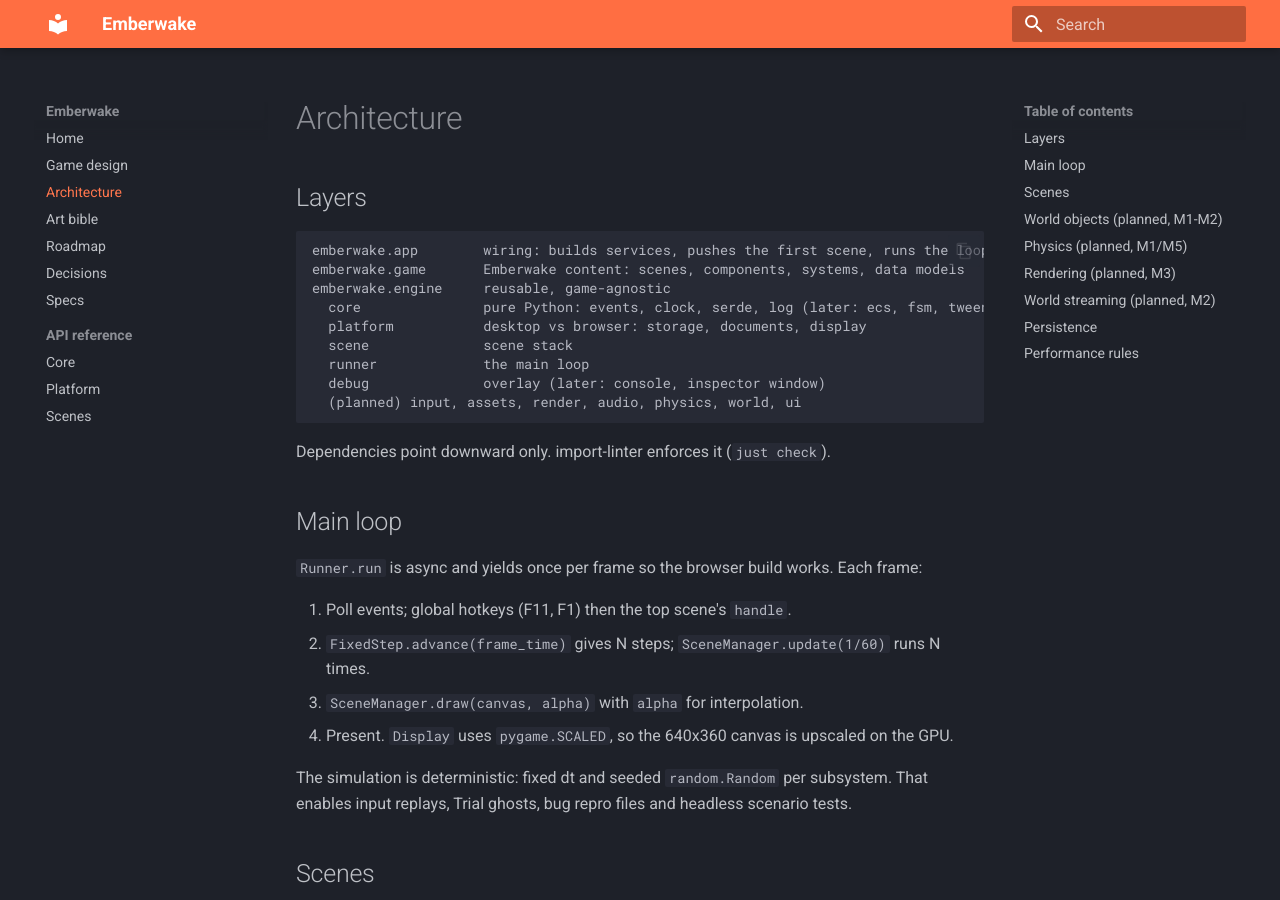
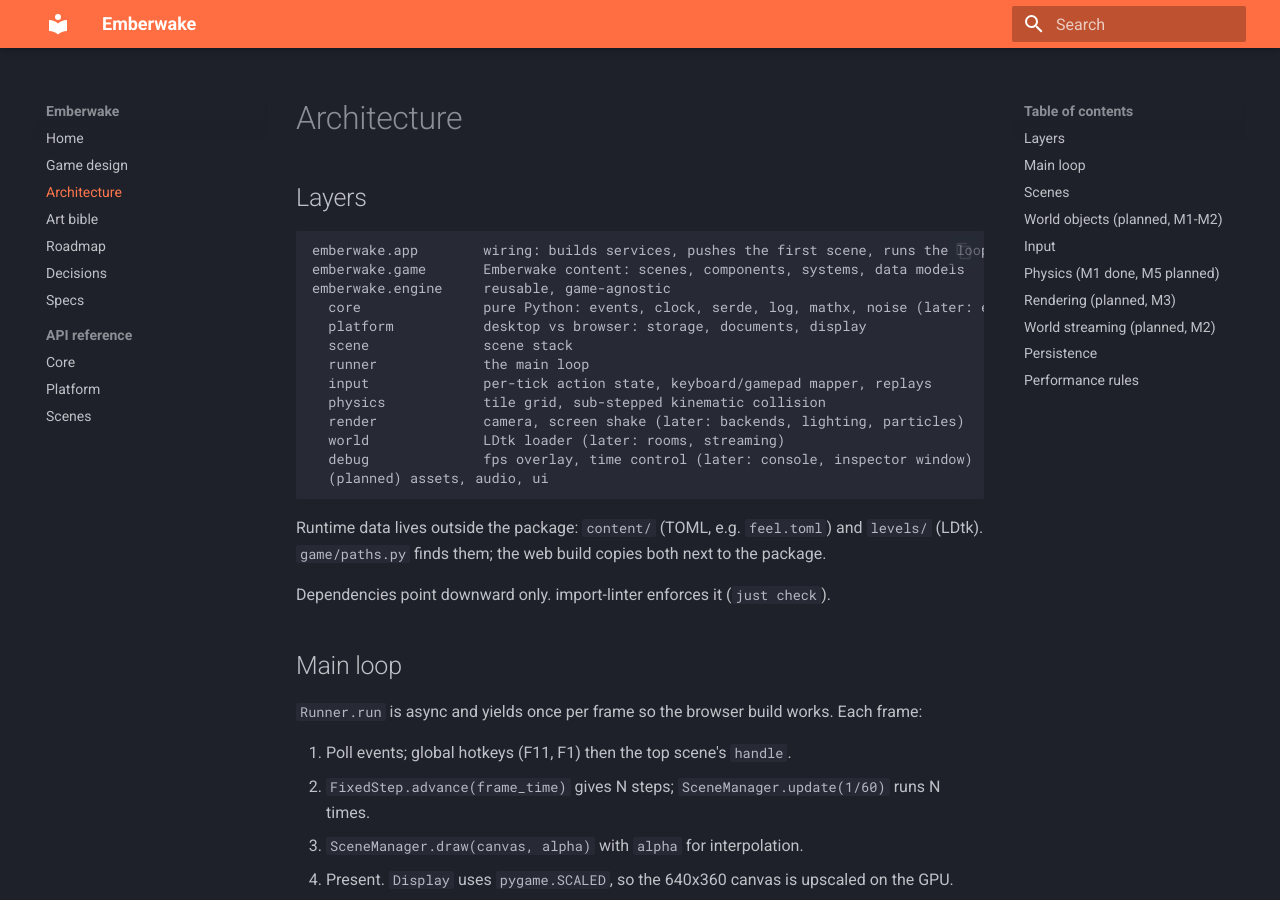
Before and after one commit to AxelSuu/emberwake, an MkDocs documentation site: the page built from docs/architecture.md, in a window 1280 px wide and 900 px high. Built offline with MkDocs 1.6.1 and Material for MkDocs 9.7.7, drawn with Linux system fonts in a browser that asks for light colours; some of the changed text lies outside the part shown.

Commit message:
Document M1 systems, controls and dev keys

````diff
--- a/docs/architecture.md
+++ b/docs/architecture.md
@@ -6,13 +6,20 @@
 emberwake.app        wiring: builds services, pushes the first scene, runs the loop
 emberwake.game       Emberwake content: scenes, components, systems, data models
 emberwake.engine     reusable, game-agnostic
-  core               pure Python: events, clock, serde, log (later: ecs, fsm, tween, rng)
+  core               pure Python: events, clock, serde, log, mathx, noise (later: ecs, fsm, tween)
   platform           desktop vs browser: storage, documents, display
   scene              scene stack
   runner             the main loop
-  debug              overlay (later: console, inspector window)
-  (planned) input, assets, render, audio, physics, world, ui
+  input              per-tick action state, keyboard/gamepad mapper, replays
+  physics            tile grid, sub-stepped kinematic collision
+  render             camera, screen shake (later: backends, lighting, particles)
+  world              LDtk loader (later: rooms, streaming)
+  debug              fps overlay, time control (later: console, inspector window)
+  (planned) assets, audio, ui
 ```
+
+Runtime data lives outside the package: `content/` (TOML, e.g. `feel.toml`) and `levels/`
+(LDtk). `game/paths.py` finds them; the web build copies both next to the package.
 
 Dependencies point downward only. import-linter enforces it (`just check`).
 
@@ -60,10 +67,20 @@
 Systems talk through the `EventBus` (`EnemyKilled`, `PlayerHurt`, ...) so score, sfx, particles,
 floating text and achievements stay decoupled.
 
-## Physics (planned, M1/M5)
+## Input
 
-Characters: custom kinematic swept AABB, per-axis resolution against the LDtk IntGrid (solid,
-one-way, spikes, water, ladder). Entity overlap: spatial hash plus layer bitmasks. Props, ropes,
+Devices never reach gameplay. `InputMapper` turns key and gamepad events into a set of held
+actions, sampled once per tick (taps shorter than a tick still count for one tick).
+`InputState` derives `pressed`, `released` and buffered presses from consecutive frames. Because
+gameplay sees only these frames, recording them (`ReplayRecorder`, run-length encoded) is enough
+to replay a session exactly.
+
+## Physics (M1 done, M5 planned)
+
+Characters: custom kinematic AABBs, per-axis resolution against the LDtk IntGrid (solid,
+one-way, hazard), sub-stepped to half a tile so nothing tunnels. The player controller
+(`game/player/controller.py`) is a pure step function that returns events (`Jumped`, `Landed`,
+`Dashed`, `Died`); the gameplay scene publishes them on the bus and feedback reacts. Entity overlap: spatial hash plus layer bitmasks. Props, ropes,
 debris, flares: pymunk, with tile solids greedy-meshed into static boxes and the player mirrored
 as a kinematic body.
 
````
Also changed, not shown: README.md (+18 -1 lines), docs/roadmap.md (+17 -0 lines), docs/specs/player-movement.md (+12 -12 lines).
